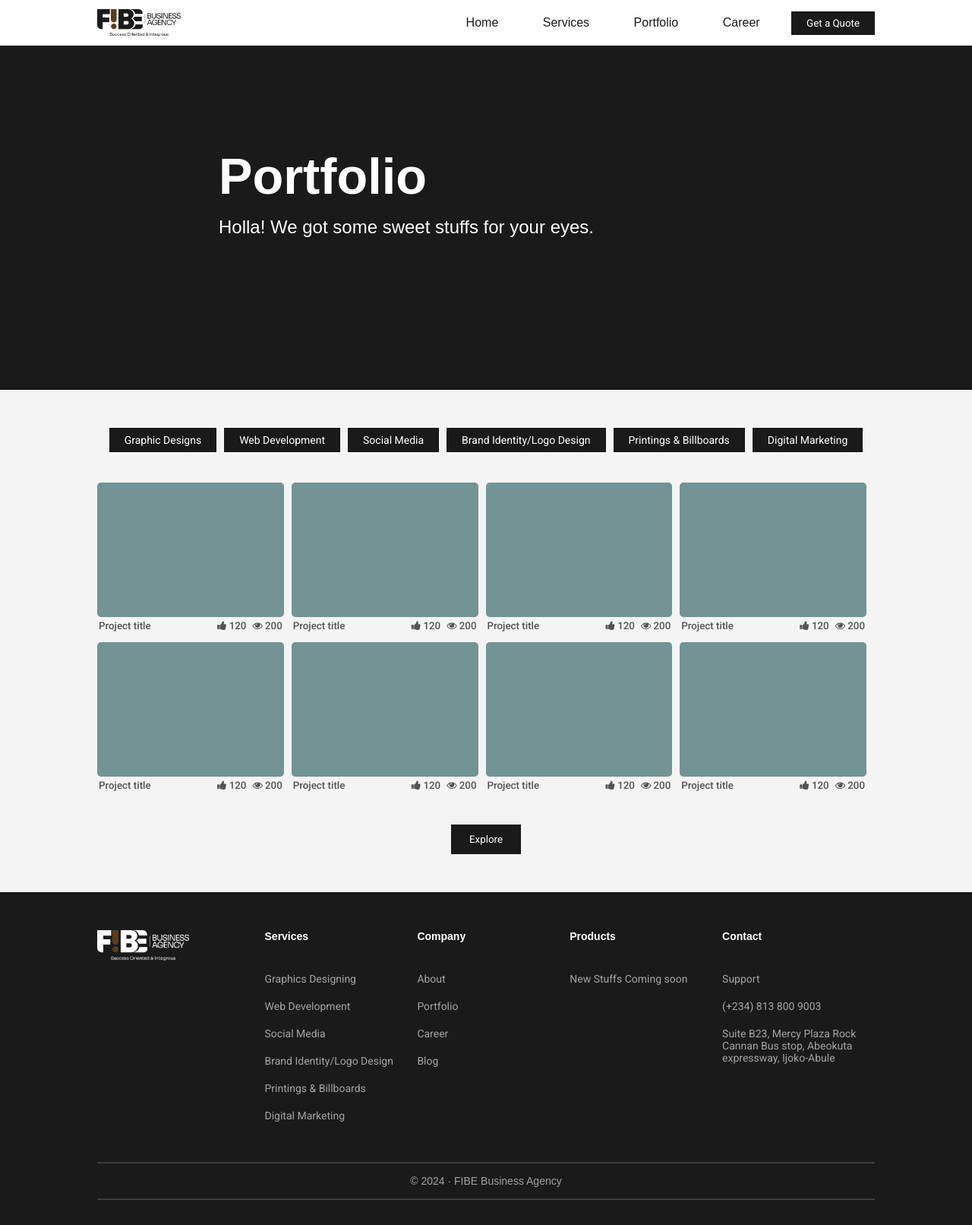
After one commit to toluloperb/miaconstructions, a PHP site: page /portfolio in a window 1280 px wide. The commit adds this page. Shown: the whole page at 76% size. Run offline with PHP 8.4, Linux system fonts and the light colour scheme; some web fonts are replaced.

Commit message:
Portfolio Page Added

```diff
--- a/assets/js/main.js
+++ b/assets/js/main.js
@@ -10,4 +10,16 @@ $(function() {
         document.getElementById('menuBtnClose').style.display = 'none';
         document.getElementById('menuBtn').style.display = 'block';
     })
+
+    $('#cate_button').click(function() {
+        document.getElementById('projectsmenus').style.display = 'flex';
+        document.getElementById('cate_button_close').style.display = 'flex';
+        document.getElementById('cate_button').style.display = 'none';
+    })
+
+    $('#cate_button_close').click(function() {
+        document.getElementById('projectsmenus').style.display = 'none';
+        document.getElementById('cate_button_close').style.display = 'none';
+        document.getElementById('cate_button').style.display = 'flex';
+    })
 });
--- a/assets/style.css
+++ b/assets/style.css
@@ -215,7 +215,7 @@ body {
 }
 
 .button {
-    padding: 8px 20px;
+    padding: 12px 24px;
     font-family: var(--font-family);
     color: var(--body-color);
     border: none;
@@ -470,6 +470,7 @@ hr {
 
 .linkscategories p {
     margin-bottom: 15pt;
+    color: #fff;
 }
 
 .linkscategories a {
@@ -524,3 +525,71 @@ footer p {
         width: 40%;
     }
 }
+
+.pagesbanner {
+    height: auto;
+    padding: 200px 0px;
+}
+
+.projectsmenus {
+    display: flex;
+    flex-direction: row;
+    flex-wrap: nowrap;
+}
+
+.projectsmenus a {
+    margin: 0px 5px;
+    padding: 8px 20px;
+    background-color: #1a1a1a;
+    color: #fff;
+    text-decoration: none;
+    font-family: "Roboto", sans-serif;
+    font-size: 10.5pt;
+}
+
+.projectsmenus a:first-child {
+    margin-left: 0;
+}
+
+.projectsmenus a:last-child {
+    margin-right: 0;
+}
+
+.projectsmenus a:hover {
+    background-color: #c49132;
+}
+
+.selectCategory {
+    display: none;
+}
+
+@media only screen and (max-width: 720px) {
+    .selectCategory {
+        display: flex;
+        justify-content: space-between;
+        width: 80%;
+        padding: 12px 20px;
+        background-color: #1a1a1a;
+        color: #fff;
+    }
+
+    .projectsmenus {
+        display: none;
+    }
+
+    #projectsmenus {
+        display: none;
+        flex-direction: column;
+        margin-top: 15px;
+    }
+
+    .projectsmenus a {
+        margin: 0;
+        margin-bottom: 3px;
+        background-color: #535353;
+    }
+
+    #cate_button p, #cate_button_close p {
+        text-transform: capitalize;
+    }
+}
--- a/includes/footer.php
+++ b/includes/footer.php
@@ -17,6 +17,8 @@
             <div class="linkscategories">
                 <p><strong>Company</strong></p>
                 <a href="">About</a>
+                <a href="portfolio">Portfolio</a>
+                <a href="">Career</a>
                 <a href="">Blog</a>
             </div>
 
--- a/includes/navbar.php
+++ b/includes/navbar.php
@@ -1,12 +1,12 @@
 <div class="navbar">
     <div class="logoContainer">
-        <a href=""><img src="assets/images/fibe logo.png" alt=""></a>
+        <a href="../."><img src="assets/images/fibe logo.png" alt=""></a>
     </div>
     <div class="menuContainer">
         <li>
-            <a class="link" href="">Home</a>
+            <a class="link" href="../.">Home</a>
             <a href="" class="link">Services</a>
-            <a class="link" href="">Portfolio</a>
+            <a class="link" href="portfolio">Portfolio</a>
             <a class="link" href="">Career</a>
             <a href="" style="padding: none; border: none"><button>Get a Quote</button></a>
         </li>
@@ -19,9 +19,9 @@
 
 <div class="mobile_menu_container" id="mobile_menu_container">
     <li>
-        <a href="">Home</a>
+        <a href="../.">Home</a>
         <a href="">Services</a>
-        <a href="">Portfolio</a>
+        <a href="portfolio">Portfolio</a>
         <a href="">Career</a>
         <a href=""><button>Get a Quote</button></a>
     </li>
--- a/index.php
+++ b/index.php
@@ -189,6 +189,7 @@
             </p>
         </div>
     </div>
+    <a href=""><button class="button">Join now</button></a>
 </section>
 
 <?php
--- /dev/null
+++ b/portfolio.php
@@ -0,0 +1,271 @@
+<?php
+    include("includes/header.php");
+    include("includes/navbar.php");
+?>
+
+<section class="landingScreen pagesbanner">
+    <div class="container">
+        <h3>Portfolio</h3>
+        <p>Holla! We got some sweet stuffs for your eyes.</p>
+    </div>
+</section>
+
+<!-- If Get is set -->
+<?php
+    if(isset($_GET['q']))
+    {
+        $q = $_GET['q'];
+
+        $string=str_replace("_"," ",$q);
+
+        ?>
+            <section class="content clients">
+                <div class="selectCategory" id="cate_button">
+                    <p><?= $string ?></p>
+                    <p id="open">&#x25BC;</p>
+                </div>
+
+                <div class="selectCategory" id="cate_button_close" style="display:none;">
+                    <p><?= $string ?></p>
+                    <p id="close">&#x25B2;</p>
+                </div>
+                <div class="top projectsmenus">
+                    <a href="?q=graphic_designs">Graphic Designs</a>
+                    <a href="?q=web_development">Web Development</a>
+                    <a href="?q=social_media">Social Media</a>
+                    <a href="?q=logo_designs">Brand Identity/Logo Design</a>
+                    <a href="?q=printings">Printings & Billboards</a>
+                    <a href="?q=digital_marketing">Digital Marketing</a>
+                </div>
+
+                <div class="top projectsmenus" id="projectsmenus" style="display:none">
+                    <a href="?q=graphic_designs">Graphic Designs</a>
+                    <a href="?q=web_development">Web Development</a>
+                    <a href="?q=social_media">Social Media</a>
+                    <a href="?q=logo_designs">Brand Identity/Logo Design</a>
+                    <a href="?q=printings">Printings & Billboards</a>
+                    <a href="?q=digital_marketing">Digital Marketing</a>
+                </div>
+
+                <div class="projects children">
+                    <div class="eachproject">
+                        <div class="backgroundImage"></div>
+                        <div class="descript">
+                            <p>Project title</p>
+                            <div class="actions">
+                                <p><i class="fa fa-thumbs-up"></i> 120</p>
+                                <p><i class="fa">&#xf06e;</i> 200</p>
+                            </div>
+                        </div>
+                    </div>
+
+                    <div class="eachproject">
+                        <div class="backgroundImage"></div>
+                        <div class="descript">
+                            <p>Project title</p>
+                            <div class="actions">
+                                <p><i class="fa fa-thumbs-up"></i> 120</p>
+                                <p><i class="fa">&#xf06e;</i> 200</p>
+                            </div>
+                        </div>
+                    </div>
+
+                    <div class="eachproject">
+                        <div class="backgroundImage"></div>
+                        <div class="descript">
+                            <p>Project title</p>
+                            <div class="actions">
+                                <p><i class="fa fa-thumbs-up"></i> 120</p>
+                                <p><i class="fa">&#xf06e;</i> 200</p>
+                            </div>
+                        </div>
+                    </div>
+
+                    <div class="eachproject">
+                        <div class="backgroundImage"></div>
+                        <div class="descript">
+                            <p>Project title</p>
+                            <div class="actions">
+                                <p><i class="fa fa-thumbs-up"></i> 120</p>
+                                <p><i class="fa">&#xf06e;</i> 200</p>
+                            </div>
+                        </div>
+                    </div>
+
+                    <div class="eachproject">
+                        <div class="backgroundImage"></div>
+                        <div class="descript">
+                            <p>Project title</p>
+                            <div class="actions">
+                                <p><i class="fa fa-thumbs-up"></i> 120</p>
+                                <p><i class="fa">&#xf06e;</i> 200</p>
+                            </div>
+                        </div>
+                    </div>
+
+                    <div class="eachproject">
+                        <div class="backgroundImage"></div>
+                        <div class="descript">
+                            <p>Project title</p>
+                            <div class="actions">
+                                <p><i class="fa fa-thumbs-up"></i> 120</p>
+                                <p><i class="fa">&#xf06e;</i> 200</p>
+                            </div>
+                        </div>
+                    </div>
+
+                    <div class="eachproject">
+                        <div class="backgroundImage"></div>
+                        <div class="descript">
+                            <p>Project title</p>
+                            <div class="actions">
+                                <p><i class="fa fa-thumbs-up"></i> 120</p>
+                                <p><i class="fa">&#xf06e;</i> 200</p>
+                            </div>
+                        </div>
+                    </div>
+
+                    <div class="eachproject">
+                        <div class="backgroundImage"></div>
+                        <div class="descript">
+                            <p>Project title</p>
+                            <div class="actions">
+                                <p><i class="fa fa-thumbs-up"></i> 120</p>
+                                <p><i class="fa">&#xf06e;</i> 200</p>
+                            </div>
+                        </div>
+                    </div>
+                </div>
+                <a href=""><button class="button">Explore</button></a>
+            </section>
+        <?php
+    }
+    else
+    {
+        ?>
+            <section class="content clients">
+                <div class="selectCategory" id="cate_button">
+                    <p>Select a Category</p>
+                    <p id="open">&#x25BC;</p>
+                </div>
+
+                <div class="selectCategory" id="cate_button_close" style="display:none;">
+                    <p>Select a Category</p>
+                    <p id="close">&#x25B2;</p>
+                </div>
+                <div class="top projectsmenus" id="projectsmenus">
+                    <a href="?q=graphic_designs">Graphic Designs</a>
+                    <a href="?q=web_development">Web Development</a>
+                    <a href="?q=social_media">Social Media</a>
+                    <a href="?q=logo_designs">Brand Identity/Logo Design</a>
+                    <a href="?q=printings">Printings & Billboards</a>
+                    <a href="?q=digital_marketing">Digital Marketing</a>
+                </div>
+
+                <div class="top projectsmenus" id="projectsmenus" style="display:none">
+                    <a href="?q=graphic_designs">Graphic Designs</a>
+                    <a href="?q=web_development">Web Development</a>
+                    <a href="?q=social_media">Social Media</a>
+                    <a href="?q=logo_designs">Brand Identity/Logo Design</a>
+                    <a href="?q=printings">Printings & Billboards</a>
+                    <a href="?q=digital_marketing">Digital Marketing</a>
+                </div>
+
+                <div class="projects children">
+                    <div class="eachproject">
+                        <div class="backgroundImage"></div>
+                        <div class="descript">
+                            <p>Project title</p>
+                            <div class="actions">
+                                <p><i class="fa fa-thumbs-up"></i> 120</p>
+                                <p><i class="fa">&#xf06e;</i> 200</p>
+                            </div>
+                        </div>
+                    </div>
+
+                    <div class="eachproject">
+                        <div class="backgroundImage"></div>
+                        <div class="descript">
+                            <p>Project title</p>
+                            <div class="actions">
+                                <p><i class="fa fa-thumbs-up"></i> 120</p>
+                                <p><i class="fa">&#xf06e;</i> 200</p>
+                            </div>
+                        </div>
+                    </div>
+
+                    <div class="eachproject">
+                        <div class="backgroundImage"></div>
+                        <div class="descript">
+                            <p>Project title</p>
+                            <div class="actions">
+                                <p><i class="fa fa-thumbs-up"></i> 120</p>
+                                <p><i class="fa">&#xf06e;</i> 200</p>
+                            </div>
+                        </div>
+                    </div>
+
+                    <div class="eachproject">
+                        <div class="backgroundImage"></div>
+                        <div class="descript">
+                            <p>Project title</p>
+                            <div class="actions">
+                                <p><i class="fa fa-thumbs-up"></i> 120</p>
+                                <p><i class="fa">&#xf06e;</i> 200</p>
+                            </div>
+                        </div>
+                    </div>
+
+                    <div class="eachproject">
+                        <div class="backgroundImage"></div>
+                        <div class="descript">
+                            <p>Project title</p>
+                            <div class="actions">
+                                <p><i class="fa fa-thumbs-up"></i> 120</p>
+                                <p><i class="fa">&#xf06e;</i> 200</p>
+                            </div>
+                        </div>
+                    </div>
+
+                    <div class="eachproject">
+                        <div class="backgroundImage"></div>
+                        <div class="descript">
+                            <p>Project title</p>
+                            <div class="actions">
+                                <p><i class="fa fa-thumbs-up"></i> 120</p>
+                                <p><i class="fa">&#xf06e;</i> 200</p>
+                            </div>
+                        </div>
+                    </div>
+
+                    <div class="eachproject">
+                        <div class="backgroundImage"></div>
+                        <div class="descript">
+                            <p>Project title</p>
+                            <div class="actions">
+                                <p><i class="fa fa-thumbs-up"></i> 120</p>
+                                <p><i class="fa">&#xf06e;</i> 200</p>
+                            </div>
+                        </div>
+                    </div>
+
+                    <div class="eachproject">
+                        <div class="backgroundImage"></div>
+                        <div class="descript">
+                            <p>Project title</p>
+                            <div class="actions">
+                                <p><i class="fa fa-thumbs-up"></i> 120</p>
+                                <p><i class="fa">&#xf06e;</i> 200</p>
+                            </div>
+                        </div>
+                    </div>
+                </div>
+                <a href=""><button class="button">Explore</button></a>
+            </section>
+        <?php
+    }
+?>
+
+<?php
+    include("includes/footer.php");
+?>
```
